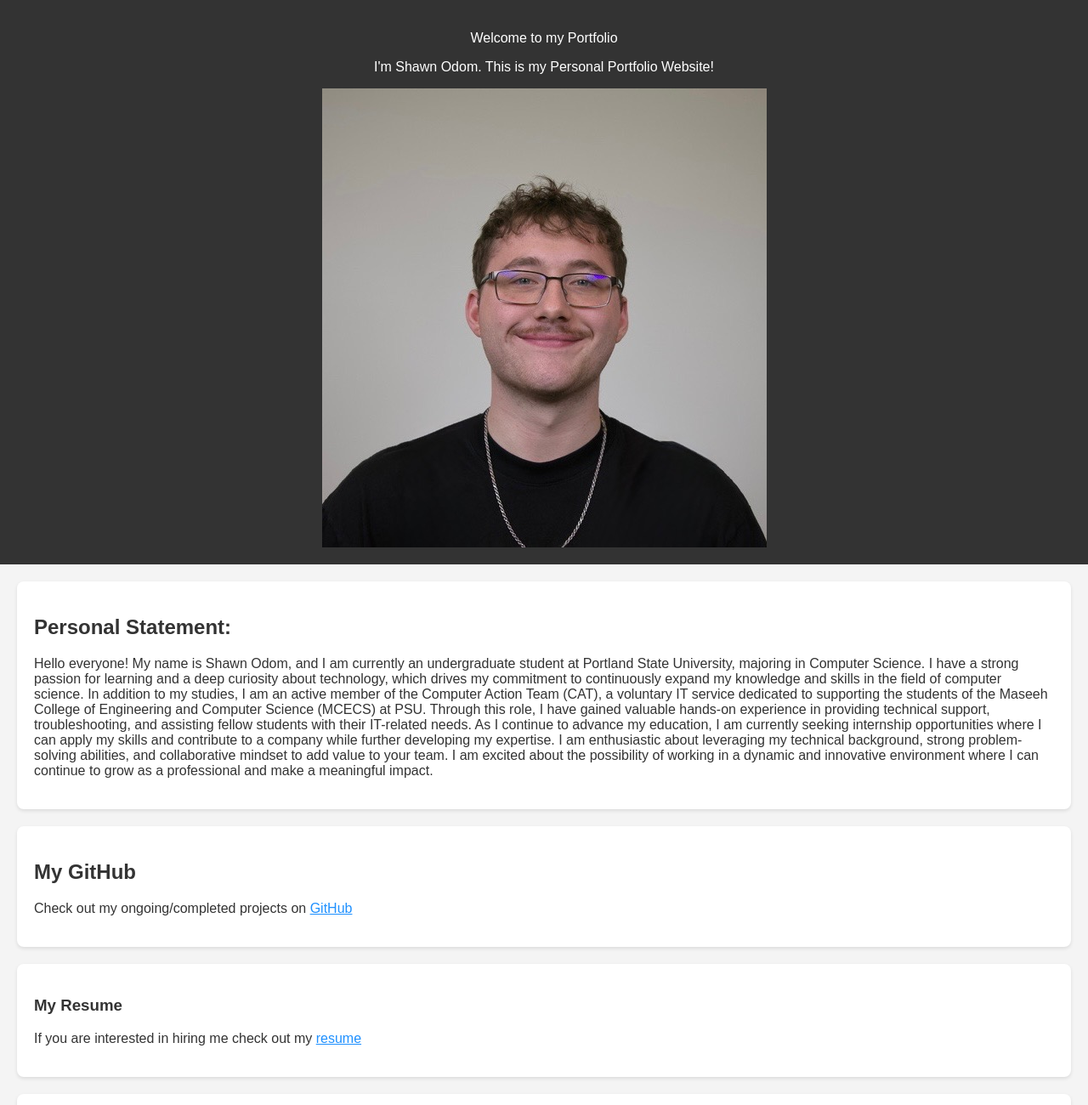
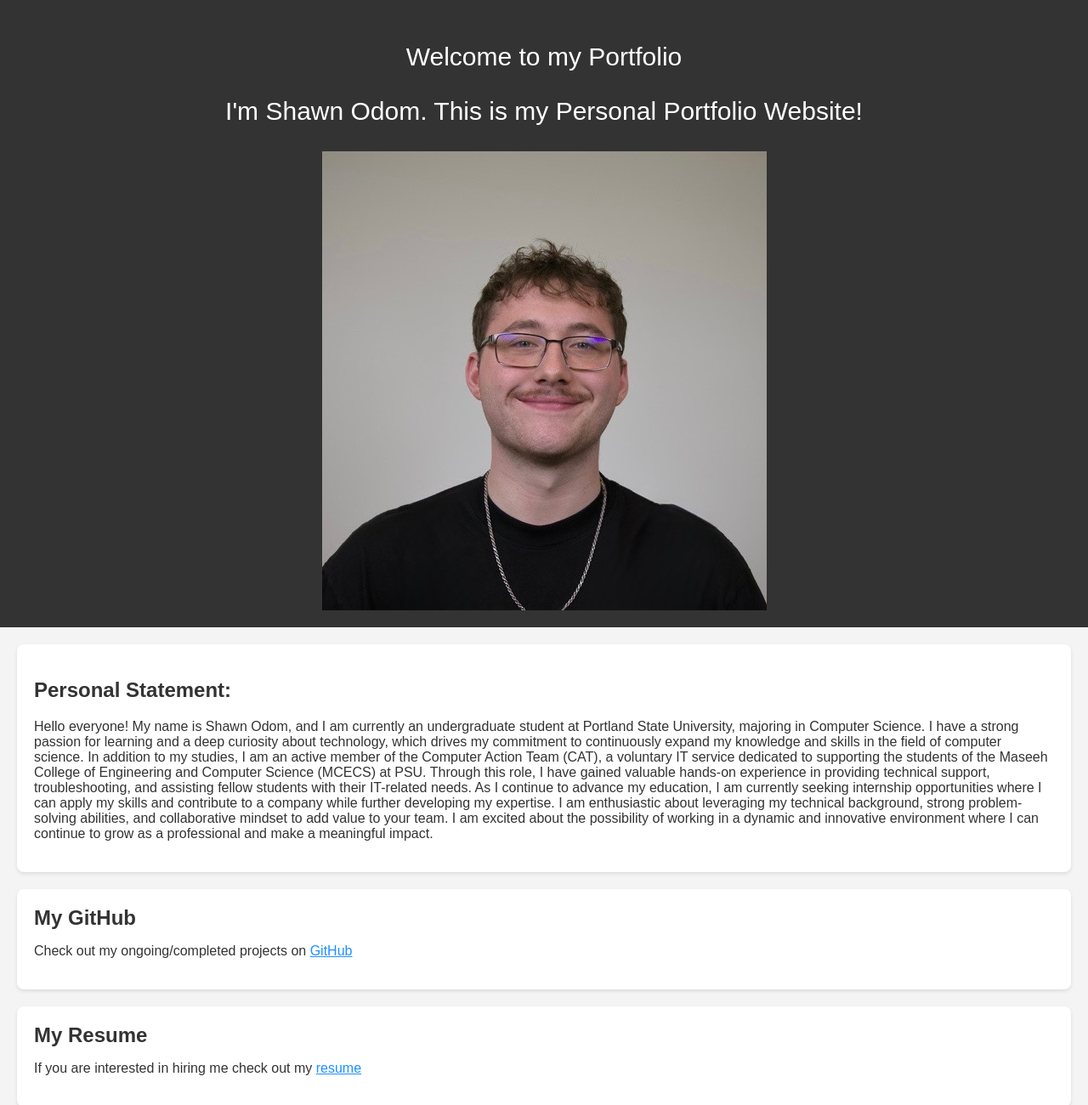
Before and after one commit to shawn-odom/portfolio-website, a plain HTML site: page index.html in a window 1280 px wide. Shown: the top 1300 px of the page at 85% size. Drawn offline with Linux system fonts and the light colour scheme.

Commit message:
Font switch

```diff
--- a/index.html
+++ b/index.html
@@ -25,11 +25,11 @@
             </p>
         </section>
         <section id = "github">
-            <h2>My GitHub</h2>
+            <h1>My GitHub</h1>
             <p>Check out my ongoing/completed projects on <a href = "https://github.com/shawn-odom" target ="_blank" >GitHub</a></p>
         </section>
         <section id = "resume">
-            <h3>My Resume</h3>
+            <h1>My Resume</h1>
             <p> If you are interested in hiring me check out my <a href = "https://docs.google.com/document/d/1Lrgn_-Ljxh_hIMmBX8jg1wkoFdvc47Xo/edit" target = "_blank" >resume</a> </p>
         </section>
         <section id = "contact">
--- a/styles.css
+++ b/styles.css
@@ -13,6 +13,10 @@ header
     padding: 20px;
     text-align: center;
     font-family: Montserrat, sans-serif;
+}
+header p {
+    font-size: 30px;
+    font-family: 'Montserrat', sans-serif;
 }
 header h1{
     font-size: 48px;
```
